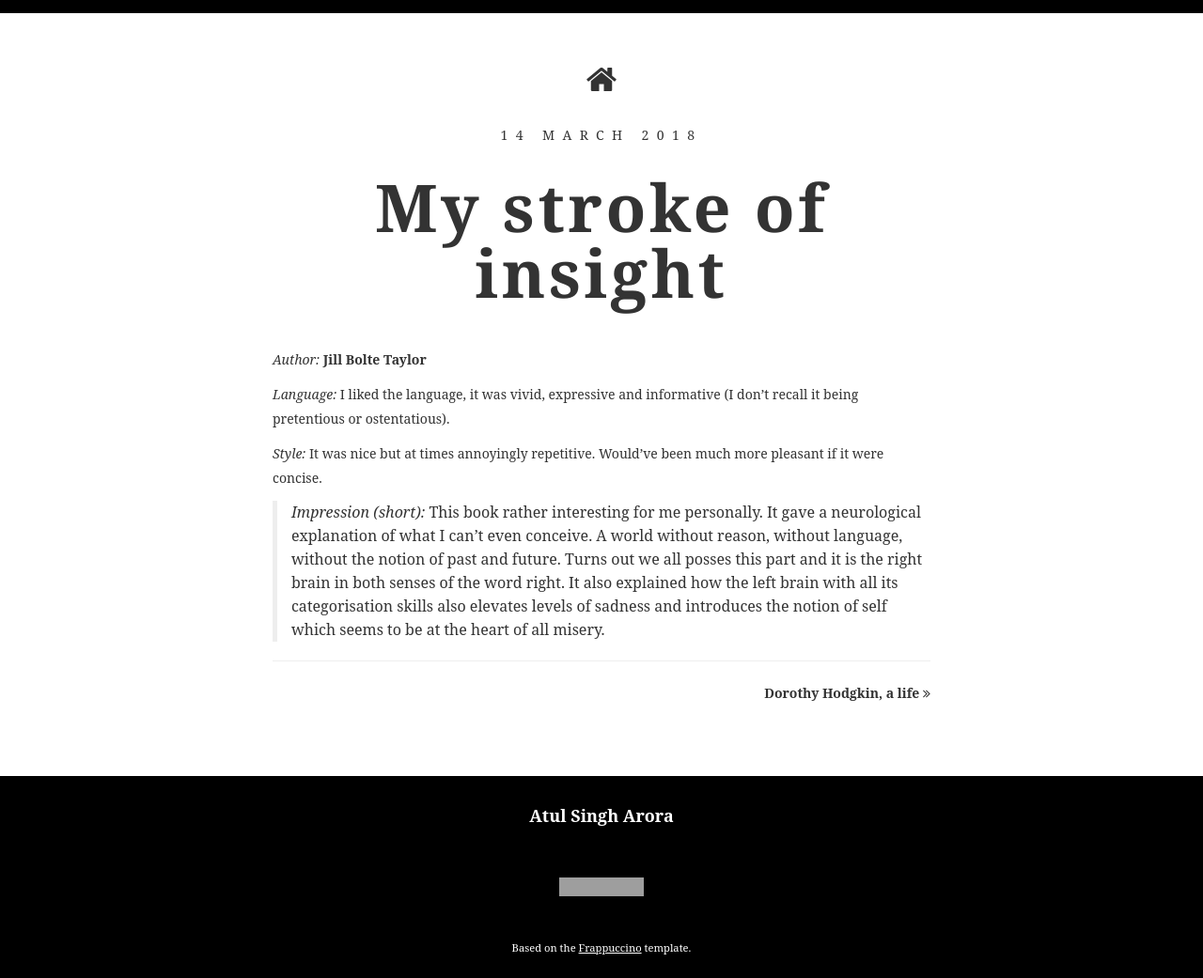
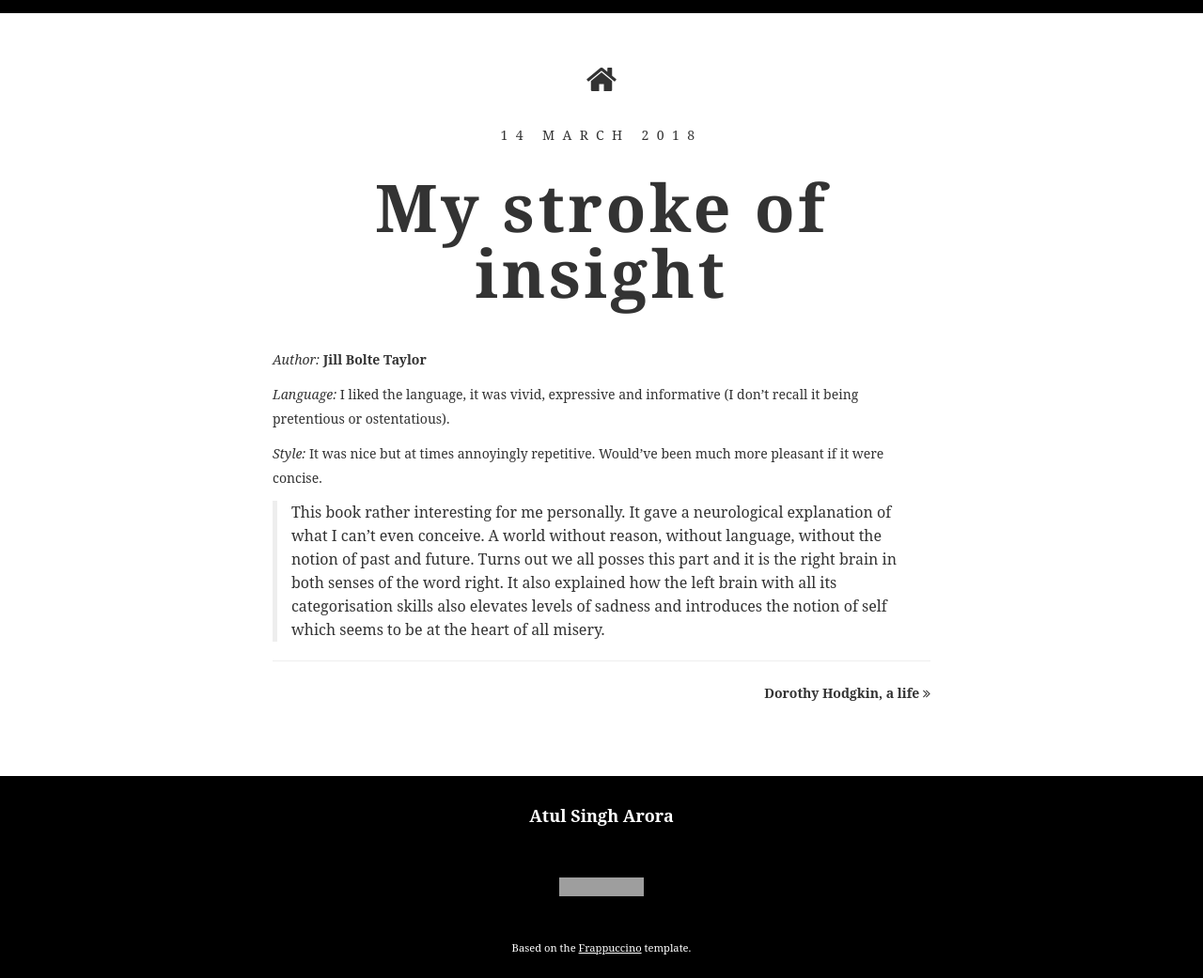
Before and after one commit to gleaned/gleaned.github.io, a Jekyll site: the page built from _posts/2018-03-14-JillBolte.md, in a window 1280 px wide. Shown: the whole page at 94% size. Built offline with Jekyll 4.4.1, drawn with Linux system fonts in a browser that asks for light colours; some web fonts are replaced; comment, search, counter and statistics services are not loaded; grey boxes are pictures that could not be loaded.

Commit message:
/ ‘_posts/2018-03-14-JillBolte.md’

```diff
--- a/_posts/2018-03-14-JillBolte.md
+++ b/_posts/2018-03-14-JillBolte.md
@@ -10,4 +10,4 @@ abstract: This book rather interesting for me personally. It gave a neurological
 
 *Style:* It was nice but at times annoyingly repetitive. Would've been much more pleasant if it were concise.
 
-> *Impression (short):* This book rather interesting for me personally. It gave a neurological explanation of what I can't even conceive. A world without reason, without language, without the notion of past and future. Turns out we all posses this part and it is the right brain in both senses of the word right. It also explained how the left brain with all its categorisation skills also elevates levels of sadness and introduces the notion of self which seems to be at the heart of all misery.
+> This book rather interesting for me personally. It gave a neurological explanation of what I can't even conceive. A world without reason, without language, without the notion of past and future. Turns out we all posses this part and it is the right brain in both senses of the word right. It also explained how the left brain with all its categorisation skills also elevates levels of sadness and introduces the notion of self which seems to be at the heart of all misery.
```
